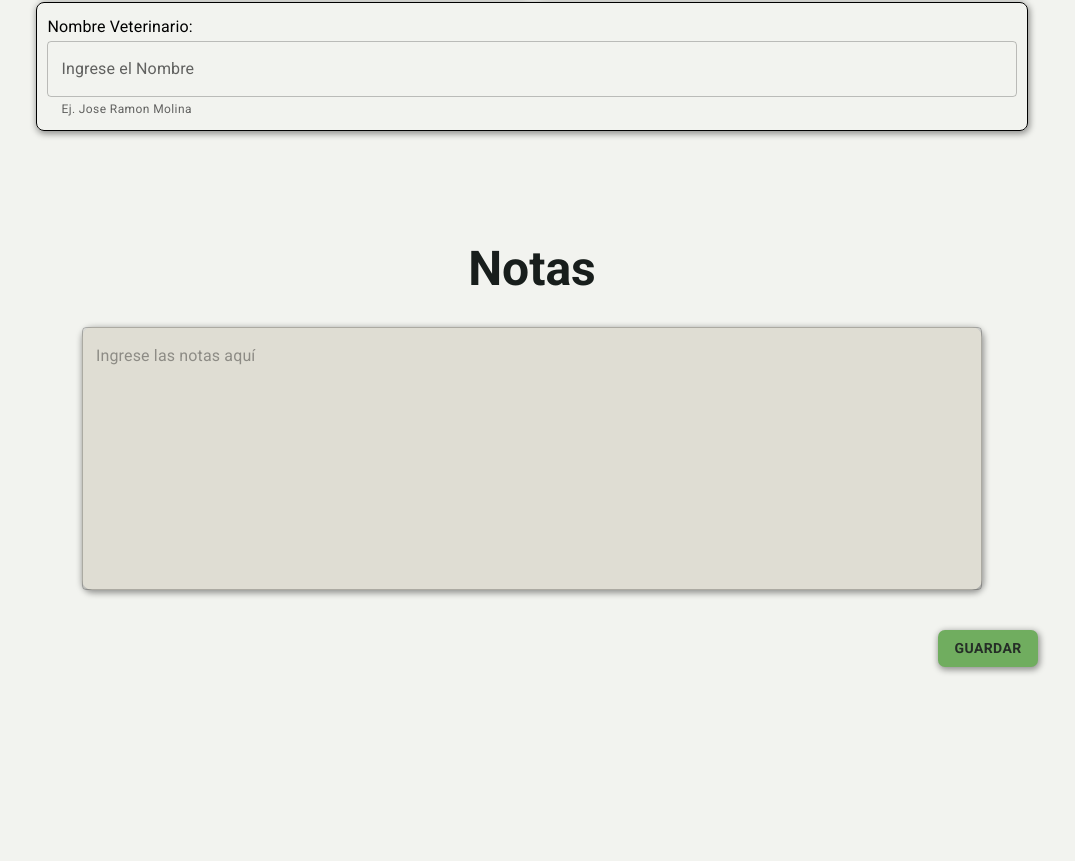
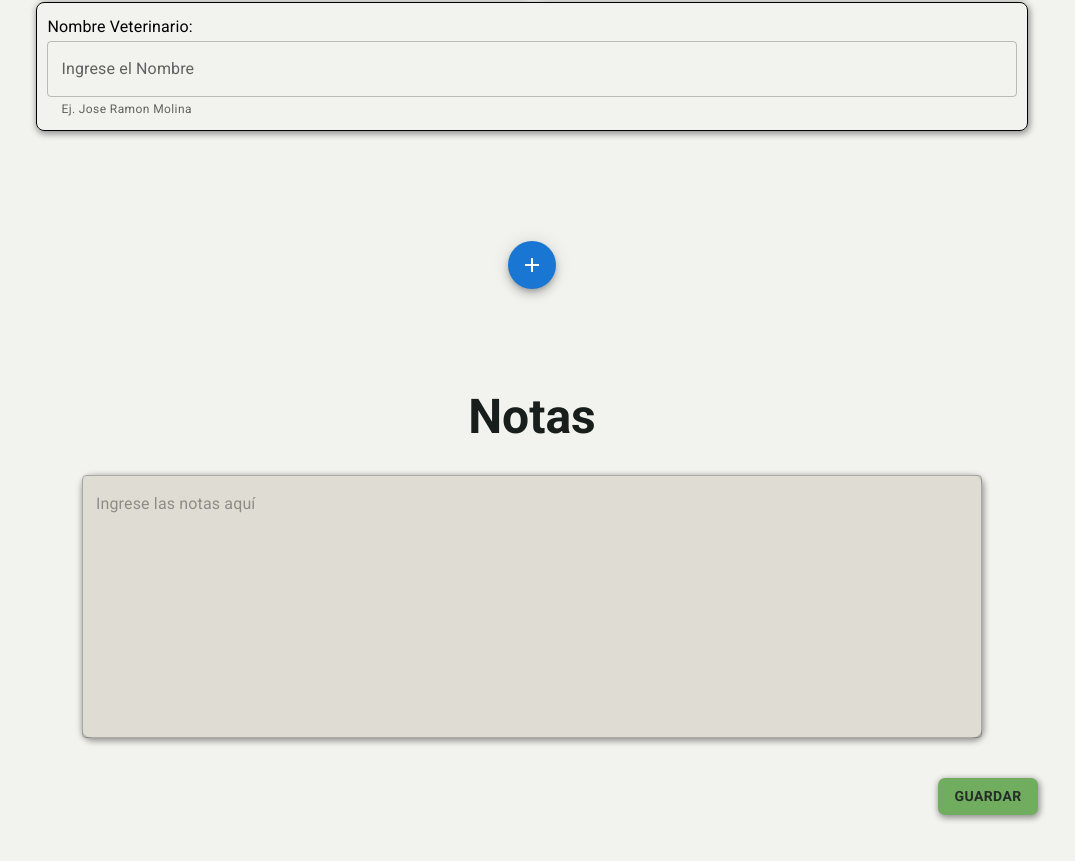
Before and after one commit to sharoncar1121/ProyectoPW, a React (Vite) app: page /Perfil in a window 1280 px wide. Shown: the part 2182-3043 px from the top of the page, without its empty margins (108-1183 px from the left). Before the commit the page ends 2897 px from the top, so only its background shows below. Built offline with nearby package versions, Linux system fonts and the light colour scheme.

Commit message:
Update Perfil.jsx
FABDes en Perfil

```diff
--- a/src/pages/Perfil.jsx
+++ b/src/pages/Perfil.jsx
@@ -4,6 +4,7 @@ import {Desparasitacion} from '../components/Desparasitacion'
 import {Notas} from '../components/Notas'
 import BotonGuardar from '../components/BotonGuardar'
 import FAB from "../components/FABFormVacunacion"
+import FABDes from "../components/FABFormDesparasitacion"
 
 export const Perfil = () => {
   return (
@@ -18,6 +19,9 @@ export const Perfil = () => {
       <div aria-disabled style={{ paddingTop: '80px' }}>
         <Desparasitacion/>
       </div>
+      <div style={{ display: 'flex', flexDirection: 'column', alignItems: 'center', paddingTop: '80px' }}>
+        <FABDes/>
+      </div>
       <div aria-disabled style={{ display: 'flex', flexDirection: 'column', alignItems: 'center', paddingTop: '80px' }}>
         <Notas/>
       </div>
```
